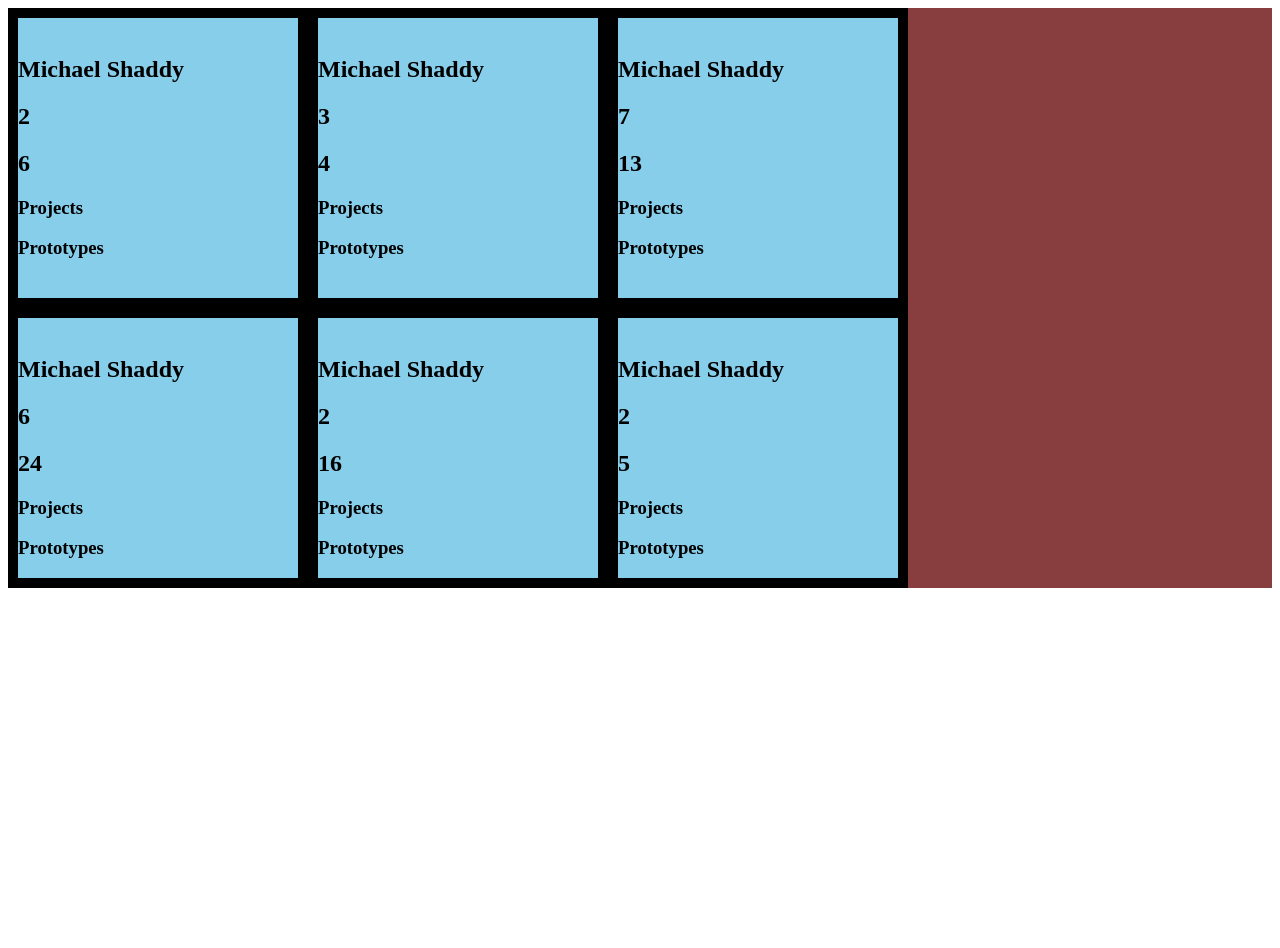
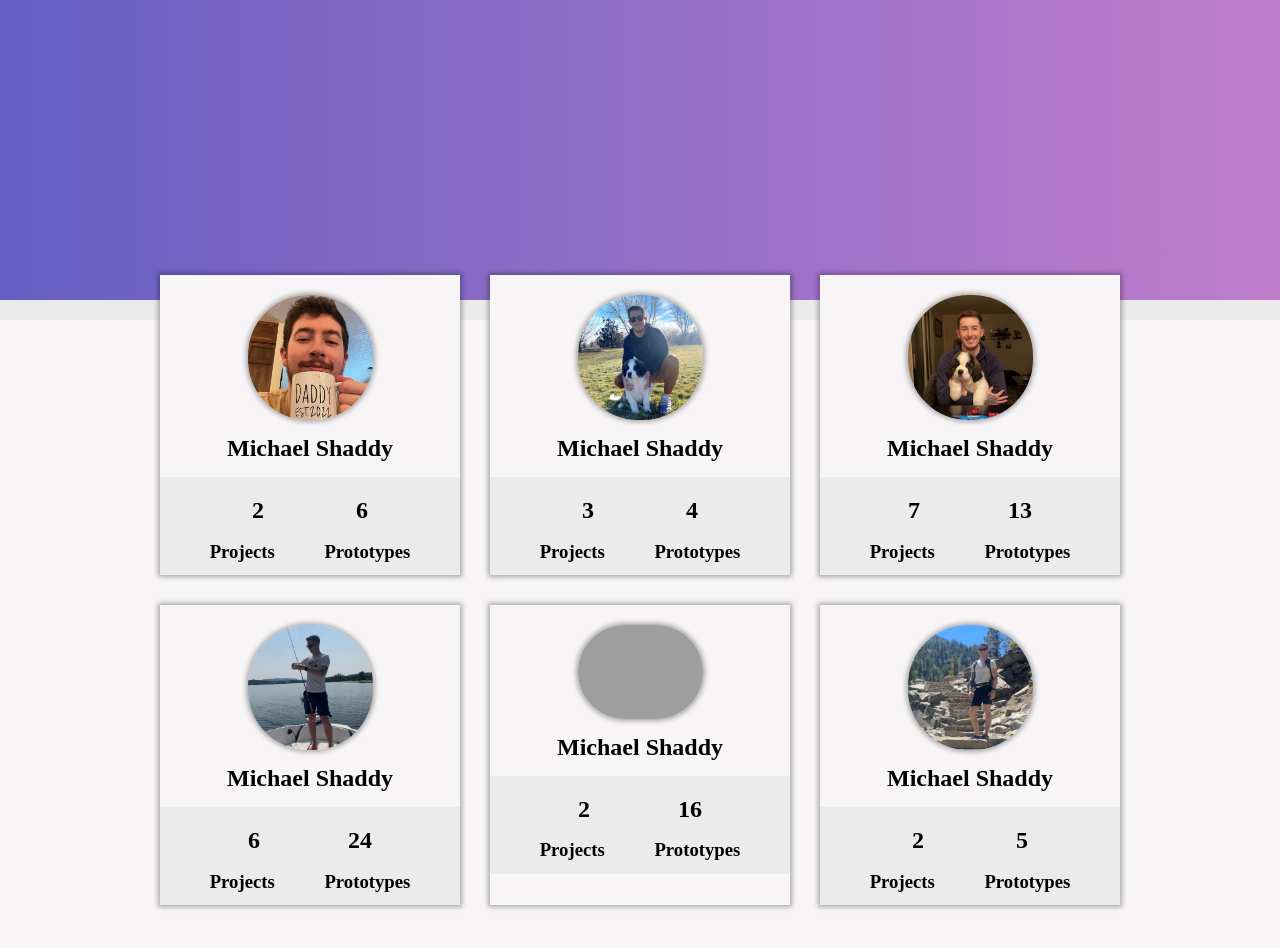
Before and after one commit to MichaelShaddy/user-profiles, a plain HTML site: page index.html in a window 1280 px wide. Before the commit the page ends 800 px from the top, so only its background shows below. Drawn offline with Linux system fonts and the light colour scheme; grey boxes are pictures that could not be loaded.

Commit message:
committing main items

```diff
--- a/index.css
+++ b/index.css
@@ -1,56 +1,123 @@
+body {
+    margin: 0;
+    background-color: #f7f5f5;
+}
+
+.maincontainer {
+    display:flex;
+    justify-content: center;
+    align-content: center;
+    flex-direction: column;
+
+}
+
+.header {
+    background: linear-gradient(to right, #665fc3, #c07dcc);
+    width: 100%;
+    height: 300px;
+    display: flex;
+    justify-content: center;
+    align-self: flex-start;
+    border-bottom: 20px solid rgb(236, 235, 235);
+}
 
 .container {
     margin: 0;
-    background: #883e3e;
+    background: none;
     display: grid;
+    justify-self: center;
     grid-template-columns: repeat(3,300px);
-    grid-template-rows: 300px;
+    grid-template-rows: 300px 300px;
+    grid-gap: 30px;
+    height: 630px;
+    width: 960px;
+    align-self: center;
+    position: relative;
+    top: -45px;
+
+}
+
+img {
+    width: 125px;
+    border-radius: 60px;
+    -webkit-box-shadow: 0 0 5px 2px #0000005b;
+    -moz-box-shadow: 0 0 5px 2px #0000002a;
+    box-shadow: 0 0 5px 2px #00000052;
+}
+
+.profile-main {
+    display: flex;
+    flex-direction: column;
+    justify-items: center;
+    align-items: center;
+    padding: 20px 0px 0px 0px;
+}
+
+.profile-main > h2 {
+    margin: 15px 0px 15px 0px;
+}
+
+.profile-footer {
+    margin: 0;
+}
+
+.profile-footer > h2 {
+    margin: 0;
+}
+
+.profile-footer > h3 {
+    margin: 0;
+}
+
+.numbers {
+    margin: 0;
+    display: flex;
+    justify-content: space-evenly;
+    background-color: rgb(236, 235, 235);
+    height: 45px;
+}
+
+.words {
+    margin: 0;
+    display: flex;
+    justify-content: space-evenly;
+    background-color: rgb(236, 235, 235);
+    height: 53px;
 }
 
 .profile-1 {
-    min-height: 100px;
-    border-width: 10px;
-    border-style: solid;
-    border-color: black;
-    background-color: skyblue;
+    -webkit-box-shadow: 0 0 5px 2px #0000005b;
+    -moz-box-shadow: 0 0 5px 2px #0000002a;
+    box-shadow: 0 0 5px 2px #00000052;
+    background-color: #f7f5f5;
 }
 
 .profile-2 {
-    min-height: 100px;
-    border-width: 10px;
-    border-style: solid;
-    border-color: black;
-    background-color: skyblue;
-}
+    -webkit-box-shadow: 0 0 5px 2px #0000005b;
+    -moz-box-shadow: 0 0 5px 2px #0000002a;
+    box-shadow: 0 0 5px 2px #00000052;
+    background-color: #f7f5f5;}
 
 .profile-3 {
-    min-height: 100px;
-    border-width: 10px;
-    border-style: solid;
-    border-color: black;
-    background-color: skyblue;
-}
+    -webkit-box-shadow: 0 0 5px 2px #0000005b;
+    -moz-box-shadow: 0 0 5px 2px #0000002a;
+    box-shadow: 0 0 5px 2px #00000052;
+    background-color: #f7f5f5;}
 
 .profile-4 {
-    min-height: 100px;
-    border-width: 10px;
-    border-style: solid;
-    border-color: black;
-    background-color: skyblue;
-}
+    -webkit-box-shadow: 0 0 5px 2px #0000005b;
+    -moz-box-shadow: 0 0 5px 2px #0000002a;
+    box-shadow: 0 0 5px 2px #00000052;
+    background-color: #f7f5f5;}
 
 .profile-5 {
-    min-height: 100px;
-    border-width: 10px;
-    border-style: solid;
-    border-color: black;
-    background-color: skyblue;
-}
+    -webkit-box-shadow: 0 0 5px 2px #0000005b;
+    -moz-box-shadow: 0 0 5px 2px #0000002a;
+    box-shadow: 0 0 5px 2px #00000052;
+    background-color: #f7f5f5;}
 
 .profile-6 {
-    min-height: 100px;
-    border-width: 10px;
-    border-style: solid;
-    border-color: black;
-    background-color: skyblue;
-}
+    -webkit-box-shadow: 0 0 5px 2px #0000005b;
+    -moz-box-shadow: 0 0 5px 2px #0000002a;
+    box-shadow: 0 0 5px 2px #00000052;
+    background-color: #f7f5f5;}
--- a/index.html
+++ b/index.html
@@ -8,80 +8,107 @@
     <title>User Profiles</title>
 </head>
 <body>
+
+    <div class="maincontainer">
+        <div class="header"></div>
         <div class="container">
             <div class="profile-1">
                 <div class="profile-main">
-                <img src="" alt="">
+                    <img src="./images/photo.png" />
                     <h2>Michael Shaddy</h2>
                 </div>
                 <div class="profile-footer">
+                        <div class="numbers">
                         <h2>2</h2>
                         <h2>6</h2>
-                <h3>Projects</h3>
-                <h3>Prototypes</h3>
                         </div>
-        </div>
-        <div class="profile-2">
-            <div class="profile-main">
-                <img src="" alt="">
-                <h2>Michael Shaddy</h2>
-            </div>
-            <div class="profile-footer">
-                <h2>3</h2>
-                <h2>4</h2>
-                <h3>Projects</h3>
-                <h3>Prototypes</h3>
-            </div>
-        </div>
-        <div class="profile-3">
-            <div class="profile-main">
-                <img src="" alt="">
-                <h2>Michael Shaddy</h2>
-            </div>
-            <div class="profile-footer">
-                <h2>7</h2>
-                <h2>13</h2>
-                <h3>Projects</h3>
-                <h3>Prototypes</h3>
-            </div>
-        </div>
-        <div class="profile-4">
-            <div class="profile-main">
-                <img src="" alt="">
-                <h2>Michael Shaddy</h2>
-            </div>
-            <div class="profile-footer">
-                <h2>6</h2>
-                <h2>24</h2>
-                <h3>Projects</h3>
-                <h3>Prototypes</h3>
-            </div>
-        </div>
-        <div class="profile-5">
-            <div class="profile-main">
-                <img src="" alt="">
-                <h2>Michael Shaddy</h2>
-            </div>
-            <div class="profile-footer">
-                <h2>2</h2>
-                <h2>16</h2>
-                <h3>Projects</h3>
-                <h3>Prototypes</h3>
-            </div>
-        </div>
-        <div class="profile-6">
-            <div class="profile-main">
-                <img src="" alt="">
-                <h2>Michael Shaddy</h2>
-            </div>
-            <div class="profile-footer">
-                <h2>2</h2>
-                <h2>5</h2>
+                    <div class="words">
                         <h3>Projects</h3>
                         <h3>Prototypes</h3>
                     </div>
                 </div>
             </div>
-
+            <div class="profile-2">
+                <div class="profile-main">
+                    <img src="./images/photo1.png" />
+                    <h2>Michael Shaddy</h2>
+                </div>
+                <div class="profile-footer">
+                    <div class="numbers">
+                        <h2>3</h2>
+                        <h2>4</h2>
+                    </div>
+                    <div class="words">
+                        <h3>Projects</h3>
+                        <h3>Prototypes</h3>
+                    </div>
+                </div>
+            </div>
+            <div class="profile-3">
+                <div class="profile-main">
+                    <img src="./images/photo2.png" />
+                    <h2>Michael Shaddy</h2>
+                </div>
+                <div class="profile-footer">
+                    <div class="numbers">
+                        <h2>7</h2>
+                        <h2>13</h2>
+                    </div>
+                    <div class="words">
+                        <h3>Projects</h3>
+                        <h3>Prototypes</h3>
+                    </div>
+                </div>
+            </div>
+            <div class="profile-4">
+                <div class="profile-main">
+                    <img src="./images/photo3.png" />
+                    <h2>Michael Shaddy</h2>
+                </div>
+                <div class="profile-footer">
+                    <div class="numbers">
+                        <h2>6</h2>
+                        <h2>24</h2>
+                    </div>
+                    <div class="words">
+                        <h3>Projects</h3>
+                        <h3>Prototypes</h3>
+                    </div>
+                </div>
+            </div>
+            <div class="profile-5">
+                <div class="profile-main">
+                    <img src="./images/photo4.png" />
+                    <h2>Michael Shaddy</h2>
+                </div>
+                <div class="profile-footer">
+                    <div class="numbers">
+                        <h2>2</h2>
+                        <h2>16</h2>
+                    </div>
+                    <div class="words">
+                        <h3>Projects</h3>
+                        <h3>Prototypes</h3>
+                    </div>
+                </div>
+            </div>
+            <div class="profile-6">
+                <div class="profile-main">
+                    <img src="./images/photo5.png" />
+                    <h2>Michael Shaddy</h2>
+                </div>
+                <div class="profile-footer">
+                    <div class="numbers">
+                        <h2>2</h2>
+                        <h2>5</h2>
+                    </div>
+                    <div class="words">
+                        <h3>Projects</h3>
+                        <h3>Prototypes</h3>
+                    </div>
+                </div>
+            </div>
+        </div>
+    </div>
 </body>
 </html>
```
Also changed, not shown: images/photo.png (added), images/photo1.png (added), images/photo2.png (added), images/photo3.png (added), images/photo5.png (added), 1 other file. Lines whose indentation alone changed are shown as unchanged.
